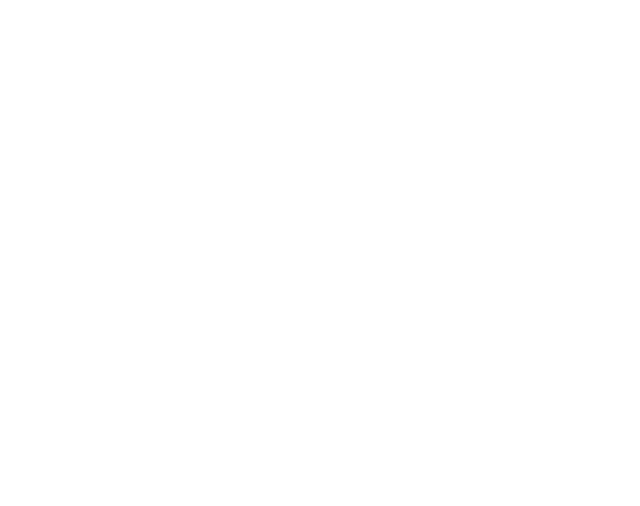
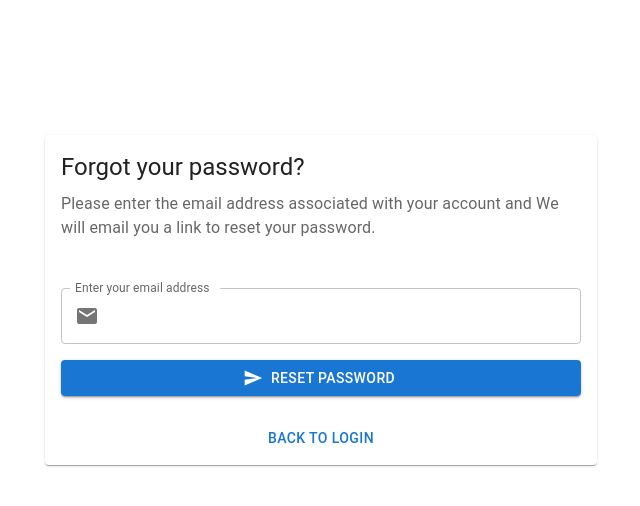
Before and after one commit to AshirbadGudu/react-admin-stater, a React (Create React App) app: page /forgot-password in a window 1280 px wide. Before the commit this address had no page. Shown: the top 506 px of the page, without its empty margins (319-959 px from the left). Built offline with nearby package versions, Linux system fonts and the light colour scheme.

Commit message:
Forgot Password UI created and Login UI modified

```diff
--- /dev/null
+++ b/src/pages/ForgotPassword.jsx
@@ -0,0 +1,105 @@
+import { Field, Form, Formik } from "formik";
+import * as Yup from "yup";
+import {
+  Container,
+  Card,
+  CardContent,
+  TextField,
+  InputAdornment,
+  CardHeader,
+  CardActions,
+  Button,
+} from "@mui/material";
+import { LoadingButton } from "@mui/lab";
+import { Email, Send } from "@mui/icons-material";
+import { Link } from "react-router-dom";
+
+const ForgotPassword = () => {
+  const initialValues = {
+    email: "",
+  };
+  const validationSchema = {
+    email: Yup.string()
+      .required("Email is Required")
+      .email("Please enter a valid email"),
+  };
+  const handleLogin = async (values, submitProps) => {
+    try {
+      console.log(values);
+    } catch (error) {
+      console.log(error);
+    } finally {
+      submitProps.setSubmitting(false);
+    }
+  };
+  return (
+    <>
+      <Container
+        maxWidth="sm"
+        className="d-flex h-75vh place-content-center place-items-center"
+      >
+        <Card>
+          <CardHeader
+            title="Forgot your password?"
+            subheader="Please enter the email address associated with your account and We will email you a link to reset your password."
+            titleTypographyProps={{
+              gutterBottom: true,
+            }}
+          />
+          <Formik
+            initialValues={initialValues}
+            validationSchema={Yup.object(validationSchema)}
+            onSubmit={handleLogin}
+          >
+            {({ isSubmitting, isValid }) => (
+              <Form>
+                <CardContent>
+                  <Field name={"email"}>
+                    {(props) => (
+                      <TextField
+                        fullWidth
+                        margin="normal"
+                        label={"Enter your email address"}
+                        type={"email"}
+                        error={Boolean(props.meta.touched && props.meta.error)}
+                        helperText={props.meta.touched && props.meta.error}
+                        {...props.field}
+                        InputProps={{
+                          startAdornment: (
+                            <InputAdornment position="start">
+                              <Email />
+                            </InputAdornment>
+                          ),
+                        }}
+                      />
+                    )}
+                  </Field>
+                  <LoadingButton
+                    className="mt-1vh"
+                    variant="contained"
+                    color="primary"
+                    type="submit"
+                    disabled={isSubmitting || !isValid}
+                    loading={isSubmitting}
+                    loadingPosition="start"
+                    startIcon={<Send />}
+                    fullWidth
+                  >
+                    Reset Password
+                  </LoadingButton>
+                </CardContent>
+                <CardActions className="place-content-center">
+                  <Button component={Link} to="/login">
+                    Back to Login
+                  </Button>
+                </CardActions>
+              </Form>
+            )}
+          </Formik>
+        </Card>
+      </Container>
+    </>
+  );
+};
+
+export default ForgotPassword;
--- a/src/pages/Login.jsx
+++ b/src/pages/Login.jsx
@@ -7,7 +7,6 @@
   TextField,
   InputAdornment,
   CardHeader,
-  CardActions,
   Button,
 } from "@mui/material";
 import { LoadingButton } from "@mui/lab";
@@ -45,6 +44,9 @@
           <CardHeader
             title="Sign In To Access Panel"
             subheader="Please enter your credentials to sign in"
+            titleTypographyProps={{
+              gutterBottom: true,
+            }}
           />
           <Formik
             initialValues={initialValues}
@@ -83,9 +85,9 @@
                       Forgot Password?
                     </Button>
                   </div>
-                </CardContent>
-                <CardActions className="place-content-center">
+                  <div className="place-content-center">
                     <LoadingButton
+                      className="mt-1vh"
                       variant="contained"
                       color="primary"
                       type="submit"
@@ -93,10 +95,12 @@
                       loading={isSubmitting}
                       loadingPosition="start"
                       startIcon={<LoginOutlined />}
+                      fullWidth
                     >
                       Access Panel
                     </LoadingButton>
-                </CardActions>
+                  </div>
+                </CardContent>
               </Form>
             )}
           </Formik>
--- a/src/pages/index.js
+++ b/src/pages/index.js
@@ -3,3 +3,4 @@
 export const Login = lazy(() => import("./Login"));
 export const Dashboard = lazy(() => import("./Dashboard"));
 export const ChangePassword = lazy(() => import("./ChangePassword"));
+export const ForgotPassword = lazy(() => import("./ForgotPassword"));
--- a/src/routers/PublicRoutes.jsx
+++ b/src/routers/PublicRoutes.jsx
@@ -1,10 +1,12 @@
-import { Login } from "pages";
+import { ForgotPassword, Login } from "pages";
 import { Routes, Route } from "react-router-dom";
 
 const PublicRoutes = () => {
   return (
     <Routes>
       <Route path="/" element={<Login />} />
+      <Route path="/login" element={<Login />} />
+      <Route path="/forgot-password" element={<ForgotPassword />} />
     </Routes>
   );
 };
--- a/src/scss/index.scss
+++ b/src/scss/index.scss
@@ -26,3 +26,6 @@
 .h-75vh {
   height: 75vh;
 }
+.mt-1vh {
+  margin-top: 1vh !important;
+}
```
Lines whose indentation alone changed are shown as unchanged.
